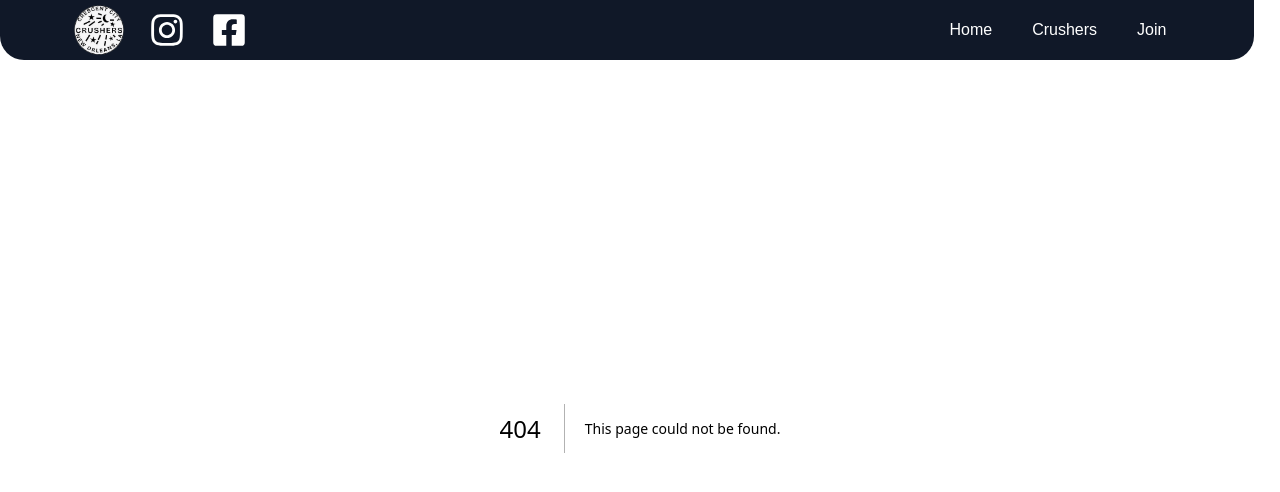
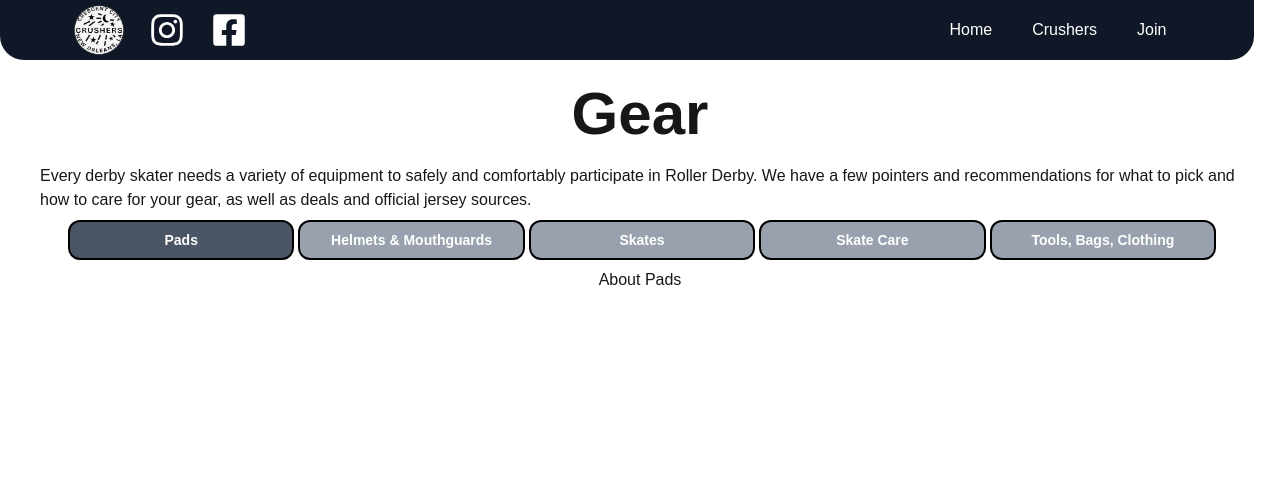
Before and after one commit to Crescent-City-Crushers-JRD/crushers-central, a Next.js app: page /gear in a window 1280 px wide. Before the commit this address had no page. Shown: the top 492 px of the page. Built offline with nearby package versions, Linux system fonts and the light colour scheme.

Commit message:
Adds events to homepage

```diff
--- a/app/about/page.js
+++ /dev/null
@@ -1,4 +0,0 @@
-
-export default function AboutPage() {
-    return (<div className={"w-full h-screen flex flex-col justify-center items-center"}>Coming Soon!</div>)
-}
--- a/app/calendar/page.js
+++ b/app/calendar/page.js
@@ -54,33 +54,6 @@ export default function CalendarPage() {
         fetchEvents();
     },[])
 
-    // Converts the <input>'s local value -> a proper RFC3339 string (with offset)
-    function toRFC3339(localValue) {
-        if (!localValue) return "";
-        const d = new Date(localValue); // interpreted as local time
-        const pad = (n) => String(n).padStart(2, "0");
-        const offsetMin = -d.getTimezoneOffset(); // e.g. -360 for UTC-6 -> 360
-        const sign = offsetMin >= 0 ? "+" : "-";
-        const absOffset = Math.abs(offsetMin);
-        const offsetStr = `${sign}${pad(Math.floor(absOffset / 60))}:${pad(absOffset % 60)}`;
-
-        return (
-            `${d.getFullYear()}-${pad(d.getMonth() + 1)}-${pad(d.getDate())}` +
-            `T${pad(d.getHours())}:${pad(d.getMinutes())}:${pad(d.getSeconds())}` +
-            offsetStr
-        );
-    }
-
-    function toDatetimeLocalValue(rfc3339) {
-        if (!rfc3339) return "";
-        const d = new Date(rfc3339);
-        if (isNaN(d)) return "";
-        const pad = (n) => String(n).padStart(2, "0");
-        return (
-            `${d.getFullYear()}-${pad(d.getMonth() + 1)}-${pad(d.getDate())}` +
-            `T${pad(d.getHours())}:${pad(d.getMinutes())}`
-        );
-    }
 
     const handleDate = (date) => {
         const newDate = new Date(date);
--- a/app/components/EventCard.js
+++ b/app/components/EventCard.js
@@ -16,7 +16,7 @@ export default function EventCard({ccEvent}) {
             address += ccEvent.cc_event_address.zip
         }
 
-        return <p className={"text-sm text-center"}>{address}</p>;
+        return address;
     }
 
 
@@ -27,7 +27,7 @@ export default function EventCard({ccEvent}) {
             <p className={"pb-2 text-sm"}>{eventStart.toLocaleString()}</p>
             <p className={"text-center text-sm pb-2"}>{ccEvent.cc_event_description}</p>
             <p className={"text-sm"}>{ccEvent.cc_event_location}</p>
-            <p className={"text-sm"}>{buildAddress(ccEvent)}</p>
+            <p className={"text-sm text-center"}>{buildAddress(ccEvent)}</p>
         </div>
     )
 }
--- a/app/components/navbar.js
+++ b/app/components/navbar.js
@@ -11,7 +11,7 @@ export default forwardRef(function Navbar(props, ref) {
     const navLinks = [
         { id: 0, title: "Home", link: "/" },
         { id: 1, title: "Crushers", link: "/team" },
-        // { id: 2, title: "Derby", link: "/about" },
+        // { id: 2, title: "Derby", link: "/gear" },
         { id: 3, title: "Join", link: "/join" },
         // { id: 4, title: "Calendar", link: "/calendar" },
         // { id: 5, title: "For Families", link: "/parents" },
--- /dev/null
+++ b/app/gear/page.js
@@ -0,0 +1,67 @@
+"use client"
+
+import {useState} from "react";
+
+export default function AboutPage() {
+    const navs = [
+        {id: 0, title: "Pads"},
+        {id: 1, title: "Helmets & Mouthguards"},
+        {id: 2, title: "Skates"},
+        {id: 3, title: "Skate Care"},
+        {id: 4, title: "Tools, Bags, Clothing"},
+    ]
+
+    const panels = [
+        {id: 0, source:
+                <div>
+                    <h3>About Pads</h3>
+                </div>},
+        {id: 1, source:
+                <div>
+                    <h3>About Helmets</h3>
+                </div>
+        },
+        {id: 2, source:
+                <div>
+                    <h3>About Skates</h3>
+                </div>
+        },
+        {id: 3, source:
+                <div>
+                    <h3>Skate Care Basics</h3>
+                </div>
+        },
+        {id: 4, source:
+                <div>
+                    <h3>Tools</h3>
+                    <h3>Bags, Totes, Skate Ropes</h3>
+                </div>
+        },
+    ]
+
+    const [nav, setNav] = useState(0);
+    const gearNav = () => {
+
+        return navs.map(navItem => {
+            const navColor = navItem.id === nav ? "bg-gray-600" : "bg-gray-400";
+            return <button className={`text-white border-black border-2 ${navColor} rounded-xl w-1/5 ml-1 h-20 lg:h-10 text-sm font-bold`} id={navItem.id} onClick={() => setNav(navItem.id)}>{navItem.title}</button>
+        })
+    }
+
+
+
+    return (
+        <div className={"w-full mt-2 flex flex-col items-center min-h-screen"}>
+            <h2 className={"text-6xl font-bold text-center mt-5 mb-5"}>Gear</h2>
+            <p className={"ml-10 mr-10 "}>Every derby skater needs a variety of equipment to safely and comfortably participate in Roller Derby. We have a few pointers and recommendations
+            for what to pick and how to care for your gear, as well as deals and official jersey sources.</p>
+            <div className={"w-[90%] mt-2 flex flex-row justify-between items-center"}>
+                {gearNav()}
+            </div>
+            <div className={"w-[90%] mt-2 flex flex-col items-center"}>
+                {panels[nav].source}
+            </div>
+        </div>)
+
+
+}
--- a/app/page.js
+++ b/app/page.js
@@ -12,6 +12,7 @@ export default function Home() {
         "/images/carousel6.jpg",
     ]
     const textRef = useRef(null)
+    const [upcomingEvents, setUpcomingEvents] = useState(null);
     useEffect(() => {
         setTimeout(()=>{
             textRef.current.style.opacity = 1;
@@ -19,6 +20,29 @@ export default function Home() {
             textRef.current.style.display = 'block';
             },
         3000);
+        const host = (process.env.NEXT_PUBLIC_API_MODE === 'dev' ? process.env.NEXT_PUBLIC_API_HOST_LOCAL : process.env.NEXT_PUBLIC_API_HOST_PROD)
+        async function fetchEvents() {
+            try {
+                const response = await fetch(`${host}/events`,
+                    {
+                        method: "GET",
+                    });
+                const json = await response.json();
+                console.log(json);
+                if (json.events.length > 0) {
+                    json.events.sort((a, b) => {
+                        if(a.cc_event_start > b.cc_event_start) return 1;
+                        return -1;
+                    })
+                    setUpcomingEvents(json.events.slice(0, 4));
+                }
+            } catch (error) {
+                console.log(error);
+            } finally {
+                setLoading(false);
+            }
+        }
+        fetchEvents();
     }, [])
 
 
@@ -35,6 +59,8 @@ export default function Home() {
                 <p className="p-3 text-xl md:text-3xl font-bold font-mono">The Crushers are a non-profit, all-gender, all inclusive junior roller derby league for kids ages 7-17 in New Orleans, LA.</p>
             </div>
             <ImageCarousel images={images} />
+            <div className={"mt-20 mb-1 text-2xl font-bold"}>Upcoming Events</div>
+            <EventsCards ccEvents={upcomingEvents} />
         </div>
   );
 }
--- /dev/null
+++ b/app/services/eventservices.js
@@ -0,0 +1,27 @@
+// Converts the <input>'s local value -> a proper RFC3339 string (with offset)
+function toRFC3339(localValue) {
+    if (!localValue) return "";
+    const d = new Date(localValue); // interpreted as local time
+    const pad = (n) => String(n).padStart(2, "0");
+    const offsetMin = -d.getTimezoneOffset(); // e.g. -360 for UTC-6 -> 360
+    const sign = offsetMin >= 0 ? "+" : "-";
+    const absOffset = Math.abs(offsetMin);
+    const offsetStr = `${sign}${pad(Math.floor(absOffset / 60))}:${pad(absOffset % 60)}`;
+
+    return (
+        `${d.getFullYear()}-${pad(d.getMonth() + 1)}-${pad(d.getDate())}` +
+        `T${pad(d.getHours())}:${pad(d.getMinutes())}:${pad(d.getSeconds())}` +
+        offsetStr
+    );
+}
+
+function toDatetimeLocalValue(rfc3339) {
+    if (!rfc3339) return "";
+    const d = new Date(rfc3339);
+    if (isNaN(d)) return "";
+    const pad = (n) => String(n).padStart(2, "0");
+    return (
+        `${d.getFullYear()}-${pad(d.getMonth() + 1)}-${pad(d.getDate())}` +
+        `T${pad(d.getHours())}:${pad(d.getMinutes())}`
+    );
+}
```
Also changed, not shown: 1 other file (tests, documents, lock files or other folders).
